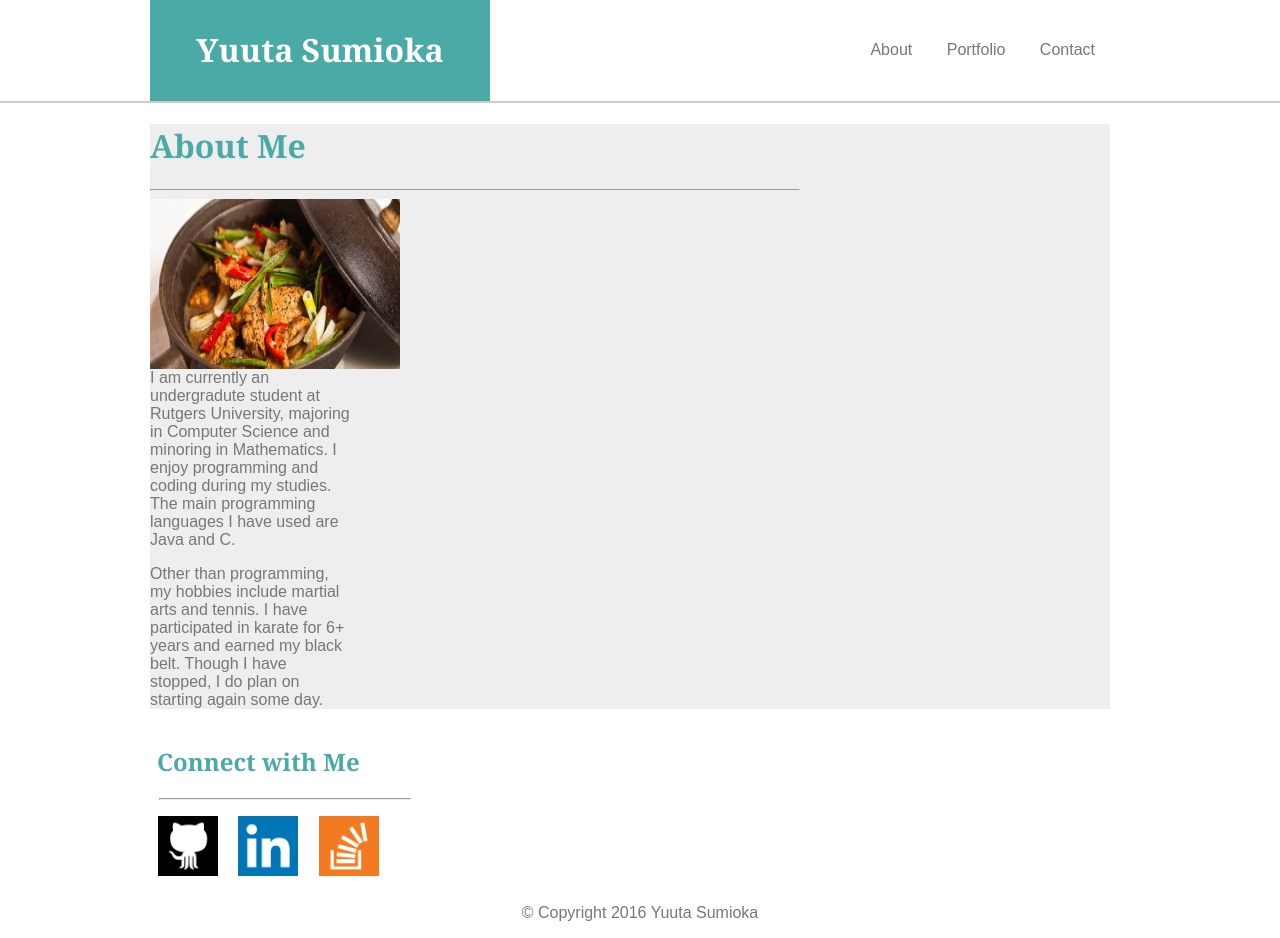
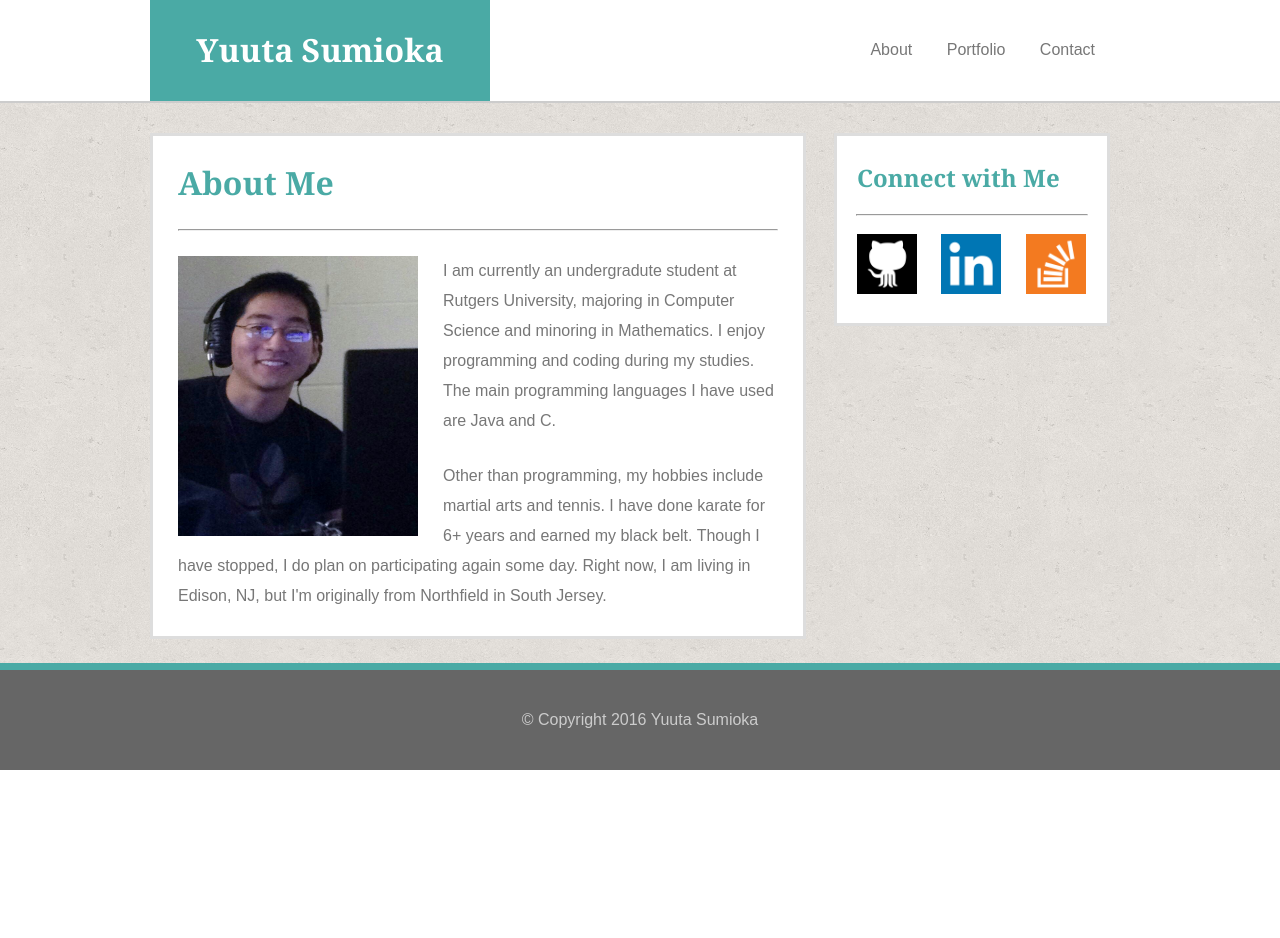
Before and after one commit to ysumio120/Basic-Portfolio, a PHP site: page / in a window 1280 px wide. After the commit the page ends 770 px from the top, so only its background shows below. Run offline with PHP 8.4, Linux system fonts and the light colour scheme; some libraries are stand-ins or nearby versions.

Commit message:
Updated profile_picture and finished index.html

```diff
--- a/assets/css/style.css
+++ b/assets/css/style.css
@@ -1,6 +1,7 @@
 body {
 	margin: 0;
 	padding: 0;
+	color: #777777;
 	font-family: 'Arial', 'Helvetica Neue', Helvetica, sans-serif;
 }
 
@@ -11,11 +12,22 @@ body {
 	margin-top:-30px;
 	clear:both;
 }
+
+#content {
+	width: 100%;
+	height: 500px;
+	background-image: url("../images/cork-wallet.png");
+	/*padding: 30 0;*/
+}
 .container {
 	width: 960px;
 	clear:both;
 	margin-left: 150px;
-	position:relative;
+	position: relative;
+}
+
+#content {
+	padding: 30px 0;
 }
 
 h1, h2 {
@@ -31,10 +43,6 @@ header h1 {
 	float: left;
 	margin-top:-2px;
 	margin-bottom: 0px;
-}
-
-div.container {
-	background-color: #eeeeee;
 }
 
 nav {
@@ -60,55 +68,90 @@ li a {
     text-decoration: none;
 }
 
-a:visited {
+li a:visited {
 	color: #777777;
 }
 
+li a:hover {
+	background-color: #4aaaa5;
+}
+
 #main {
+	border-style: solid;
+	border-color: #dddddd;
+	background-color: white;
 	width: 650px;
+	float: left;
+	padding-bottom: 25px;
+}
+
+#sidebar {
+	position: absolute;
+	border-style: solid;
+	border-color: #dddddd;
+	background-color: white;
+	width: 270px;
+	float: left;
+	right: 0px;
+}
+
+#main h1 {
+	color:#4aaaa5;
+	margin: 0;
+	padding: 25px;
 }
 
 #main img {
-	width: 250px;
-	height: 170px;
-	vertical-align: text-top;
+	width: 240px;
+	height: 280px;
 	float: left;
+
 }
 
+#main img,
 #main p {
-	width: 200px;
-}
-#main h1,
-#sidebar h2 {
-	color:#4aaaa5;
+	line-height: 30px;
+	margin: 0;
+	padding-top: 25px;
+	padding-left: 25px;
+	padding-right: 25px;
 }
 
-#sidebar {
-	width: 270px;
-	float: left;
+#main hr {
+	margin: 0 25px;
 }
 
 #sidebar h2 {
-	padding-left: 7px;
+	color:#4aaaa5;
+	padding-left: 5px;
+	margin-left: 15px;
+	margin-top: 25px;
 }
 
 #sidebar img {
-	align-content: center;
+	margin-left: 18px;
 	width: 60px;
 	height: 60px;
-	padding: 8px;
+	padding-top: 10px;
+	padding-left: 2px;
+	padding-bottom: 25px;
 }
 
 #sidebar_line {
-	width: 250px;
+	width: 230px;
 }
 
-p {
-	color: #777777;
+#footer_bar {
+	background-color: #4aaaa5;
+	height: 7px;
+	width: 100%;
+	clear: both;
 }
 
-#footer_design,
 #footer {
 	text-align: center;
 	clear: both;
+	background-color: #666666;
+	padding: 25px;
+	color: #cccccc;
 }
--- a/index.html
+++ b/index.html
@@ -9,6 +9,7 @@
 		<!-- Header (Name and Tabs) -->
 		<header class="container">
 			<h1>Yuuta Sumioka</h1>
+			<!-- Navigation Bar -->
 			<nav>
 				<ul>
 					<li><a href="">About</a></li>
@@ -16,36 +17,34 @@
 					<li><a href="">Contact</a></li>
 				</ul>
 			</nav>
-			<!-- <div id="tabs"> -->
-				<!-- <p>About</p> | -->
-				<!-- <p>Portfolio</p> | -->
-				<!-- <p>Contact</p> -->
-			<!-- </div> -->
 		</header>
 		<div id="header_bar"></div>
 		<!-- Bio and Sidebar -->
+		<div id="content">
 			<div class="container">
+				<!-- Main Content -->
 				<div id="main">
 					<h1>About Me</h1>
 					<hr>
 					<img src="assets\images\profile_picture.jpg">
 					<p>I am currently an undergradute student at Rutgers University, majoring in Computer Science and minoring in Mathematics. I enjoy programming and coding during my studies. The main programming languages I have used are Java and C.</p>
 
-				<p>Other than programming, my hobbies include martial arts and tennis. I have participated in karate for 6+ years and earned my black belt. Though I have stopped, I do plan on starting again some day. </p>
+					<p>Other than programming, my hobbies include martial arts and tennis. I have done karate for 6+ years and earned my black belt. Though I have stopped, I do plan on participating again some day. Right now, I am living in Edison, NJ, but I'm originally from Northfield in South Jersey.</p>
 				</div>
+				<!-- Sidebar (Connection Links) -->
 				<div id="sidebar">
 					<h2>Connect with Me</h2>
 					<hr id="sidebar_line">
-				<img src="assets\images\github_icon.png">
-				<img src="assets\images\linkedin_icon.png">
-				<img src="assets\images\stackoverflow_icon.png">
+					<a href="https://github.com/ysumio120"><img src="assets\images\github_icon.png"></a>
+					<a href="http://www.linkedin.com/in/yuuta-sumioka-29551811b"><img src="assets\images\linkedin_icon.png"></a>
+					<a href="http://stackoverflow.com/users/6642220/yuuta-sumioka"><img src="assets\images\stackoverflow_icon.png"></a>
 				</div>
 			</div>
-
+		</div>
 		<!-- Footer -->
-		<div id=footer_design></div>
-		<div id="footer">
+		<div id=footer_bar></div>
+		<footer id="footer">
 			<p>&copy Copyright 2016 Yuuta Sumioka</p>
-		</div>
+		</footer>
 	</body>
 </html>
```
Also changed, not shown: assets/images/cork-wallet.png (added), assets/images/profile_picture.jpg. Lines whose indentation alone changed are shown as unchanged.
